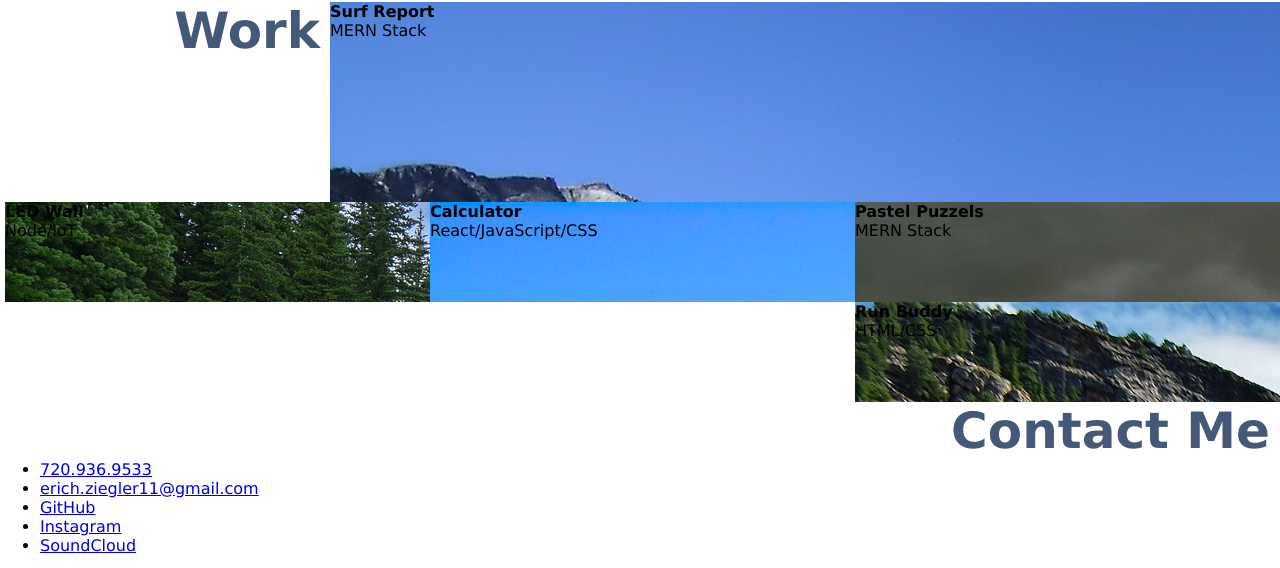
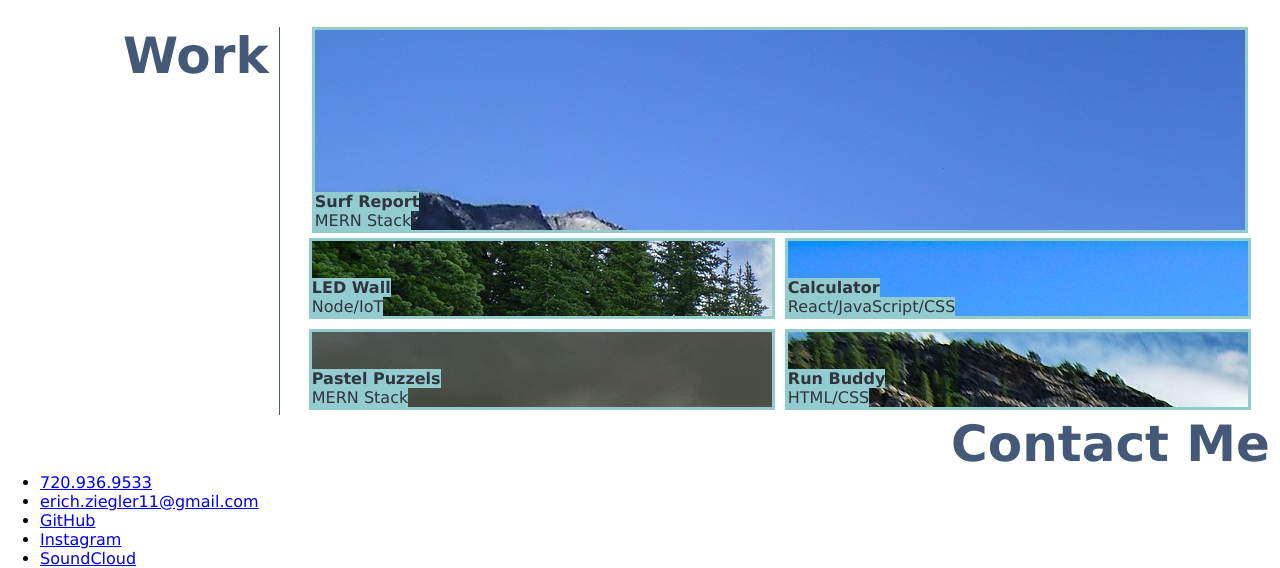
Before and after one commit to eziegler11/first-professional-portfolio, a plain HTML site: page index.html in a window 1280 px wide. Shown: the part 785-1353 px from the top of the page. Drawn offline with Linux system fonts and the light colour scheme.

Commit message:
Formatted grid and structure for Work Section

```diff
--- a/assets/style.css
+++ b/assets/style.css
@@ -74,52 +74,92 @@ h3 {
 #about-me p {
     font-size: 1rem;
     line-height: 25px;
+    padding-right: 20px;
 }
 
-/* Work Section
-Thinking maybe I went too deep with the Div. Maybe get rid of article and just have a div? Similar to H2 above */
+/* Work Section  */
 
-#work {
+.page-section {
     display: flex;
-    flex-wrap: wrap;
-    justify-content:right;
+    margin-top: 25px;
+    /* flex-wrap: wrap; */
+    /* justify-content:right; */
 }
 
-.project-one div {
+.page-section a {
+    text-decoration: none;
+    color: #31343d;
+}
+
+.page-section h4 {
+    background-color: #92ccce;
+}
+
+.page-section span {
+    background-color: #92ccce;
+}
+
+.title {
+    margin-left: 123px;
+}
+
+.flex-container {
+    border-left: .06rem solid #445877;
+    display: flex;
+    flex-basis: auto;
+    flex-flow: column wrap;
+    align-items: center;
+}
+
+.project-one {
     background-image: url(./images/colorado_peaks.jpg);
     height: 12.5rem;
     object-fit: cover;
-    width: 59.375rem;
+    width: 930px;
+    border: solid #92ccce;
+    display: flex;
+    flex-direction: column;
+    justify-content: flex-end;
+    align-items: flex-start;
+}
+
+.bottom-four-projects {
+    display: flex;
+    flex-wrap: wrap;
+    justify-content: center;
+    align-items: flex-end;
 }
 
 .bottom-four-projects div {
-    height: 6.25rem;
+    height: 75px;
     object-fit: cover;
-    width: 26.563rem;
+    width: 460px;
+    display: flex;
+    flex-direction: column;
+    justify-content: flex-end;
+    align-items: flex-start;
 }
 
-.project-two div {
+.project-two {
     background-image: url(./images/colorado_hiking_trail.jpg);
+    border: solid #92ccce;
+    margin: 5px;
 }
 
-.project-three div {
+.project-three {
     background-image: url(./images/colorado_lake.jpg);
+    border: solid #92ccce;
+    margin: 5px;
 }
 
-.project-four div {
+.project-four {
     background-image: url(./images/colorado_mountains_rain.jpg);
+    border: solid #92ccce;
+    margin: 5px;
 }
 
-.project-five div {
+.project-five {
     background-image: url(./images/colorado_stream.jpg);
+    border: solid #92ccce;
+    margin: 5px;
 }
-
-
-
-/* h4 {
-    background-color: #92ccce;
-}
-
-#work p {
-    background-color: #92ccce;
-} */
--- a/index.html
+++ b/index.html
@@ -1,5 +1,6 @@
 <!DOCTYPE html>
 <html lang="en">
+
 <head>
     <meta charset="UTF-8">
     <meta http-equiv="X-UA-Compatible" content="IE=edge">
@@ -7,6 +8,7 @@
     <link rel="stylesheet" href="./assets/style.css">
     <title>Erich Ziegler // Portfolio</title>
 </head>
+
 <body>
     <header>
         <h1>Erich Ziegler</h1>
@@ -41,46 +43,64 @@
                 <img src="./assets/images/headshot.jpg" alt="Erich Ziegler headshot" />
             </div>
             <article>
-                <p>Lorem ipsum dolor sit amet consectetur adipisicing elit. Excepturi assumenda rem nobis aspernatur sapiente quo corporis quisquam illum deleniti hic qui sunt porro maxime accusamus dolore ea, molestiae aliquid magnam.</p>
-                <p>Lorem ipsum dolor sit amet consectetur adipisicing elit. Dolorem dolor repellendus sint? Enim magnam ad, in laudantium nesciunt adipisci libero eos laborum rem, corporis explicabo commodi vitae quas praesentium perspiciatis.</p>
+                <p>Lorem ipsum dolor sit amet consectetur adipisicing elit. Excepturi assumenda rem nobis aspernatur
+                    sapiente quo corporis quisquam illum deleniti hic qui sunt porro maxime accusamus dolore ea,
+                    molestiae aliquid magnam.</p>
+                <p>Lorem ipsum dolor sit amet consectetur adipisicing elit. Dolorem dolor repellendus sint? Enim magnam
+                    ad, in laudantium nesciunt adipisci libero eos laborum rem, corporis explicabo commodi vitae quas
+                    praesentium perspiciatis.</p>
             </article>
         </section>
 
-        <section id="work">
-            <section class="heading">
-                <h3>Work</h3>
-            </section>
-            <article class="project-one">
-                <div>
-                    <h4>Surf Report</h4>
-                    <p>MERN Stack</p>
+        <section class="page-section" id="work">
+            <h3 class="title">Work</h3>
+            <div class="flex-container">
+                <div class="project-one">
+                    <a href="#">
+                        <div class="heading-styles">
+                            <h4>Surf Report</h4>
+                            <span>MERN Stack</span>
+                        </div>
+                    </a>
                 </div>
-            </article>
-            <article class="project-two bottom-four-projects">
-                <div>
-                    <h4>LED Wall</h4>
-                    <p>Node/IoT</p>
+                <div class="bottom-four-projects">
+                    <div class="project-two">
+                        <a href="#">
+                            <div class="heading-styles">
+                                <h4>LED Wall</h4>
+                                <span>Node/IoT</span>
+                            </div>
+                        </a>
+                    </div>
+                    <div class="project-three">
+                        <a href="#">
+                            <div class="heading-styles">
+                                <h4>Calculator</h4>
+                                <span>React/JavaScript/CSS</span>
+                            </div>
+                        </a>
+                    </div>
+                    <div class="project-four">
+                        <a href="#">
+                            <div class="heading-styles">
+                                <h4>Pastel Puzzels</h4>
+                                <span>MERN Stack</span>
+                            </div>
+                        </a>
+                    </div>
+                    <div class="project-five">
+                        <a href="#">
+                            <div class="heading-styles">
+                                <h4>Run Buddy</h4>
+                                <span>HTML/CSS</span>
+                            </div>
+                        </a>
                 </div>
-            </article>
-            <article class="project-three bottom-four-projects">
-                <div>
-                    <h4>Calculator</h4>
-                    <p>React/JavaScript/CSS</p>
-                </div>
-            </article>
-            <article class="project-four bottom-four-projects">
-                <div>
-                    <h4>Pastel Puzzels</h4>
-                    <p>MERN Stack</p>
-                </div>
-            </article>
-            <article class="project-five bottom-four-projects">
-                <div>
-                    <h4>Run Buddy</h4>
-                    <p>HTML/CSS</p>
-                </div>
-            </article>
+            </div>
         </section>
+
+
+
     </main>
 
     <footer id="contact-me">
@@ -108,4 +128,5 @@
         </section>
     </footer>
 </body>
+
 </html>
```
